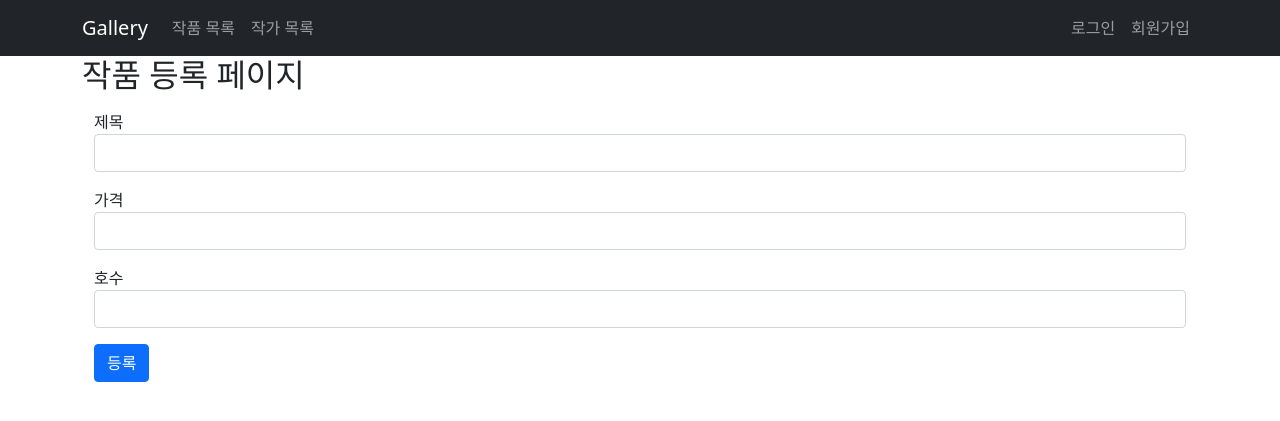
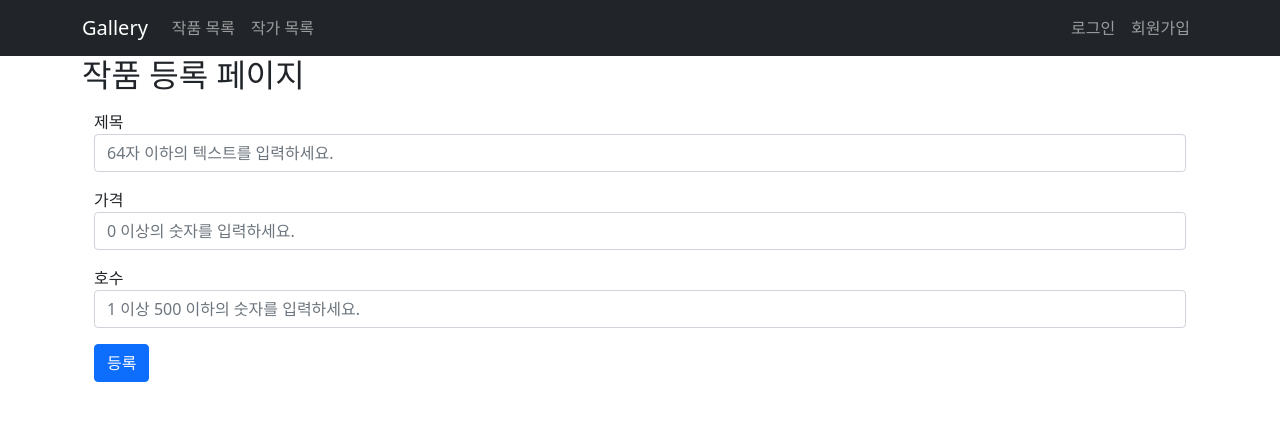
Before and after one commit to jjiisub/Django-gallary, a Django app: template gallery/templates/gallery/artwork_create.html in a window 1280 px wide. Shown: the top 421 px of the page. Run offline with Django 4.2, Linux system fonts and the light colour scheme; the template is opened without the code that fills it: values that come from a table or form of the project are taken from there, others are empty.

Commit message:
design: placeholder 추가

```diff
--- a/gallery/templates/gallery/artwork_create.html
+++ b/gallery/templates/gallery/artwork_create.html
@@ -10,17 +10,17 @@
         <div class="mb-3">
             <label for="title">제목</label>
             <input type="text" class="form-control" name="title", id='title'
-                value="{{ form.title.value|default_if_none:'' }}">
+                value="{{ form.title.value|default_if_none:'' }}" placeholder="64자 이하의 텍스트를 입력하세요.">
         </div>
         <div class="mb-3">
             <label for="price">가격</label>
             <input type="text" class="form-control" name="price", id='price'
-                value="{{ form.price.value|default_if_none:'' }}">
+                value="{{ form.price.value|default_if_none:'' }}" placeholder="0 이상의 숫자를 입력하세요.">
         </div>
         <div class="mb-3">
             <label for="size">호수</label>
             <input type="text" class="form-control" name="size" id="size"
-                value="{{ form.size.value|default_if_none:'' }}">
+                value="{{ form.size.value|default_if_none:'' }}" placeholder="1 이상 500 이하의 숫자를 입력하세요.">
         </div>
 
         <button type="submit" class="btn btn-primary">등록</button>
--- a/gallery/templates/gallery/exhibition_create.html
+++ b/gallery/templates/gallery/exhibition_create.html
@@ -10,17 +10,17 @@
         <div class="mb-3">
             <label for="title">제목</label>
             <input type="text" class="form-control" name="title", id='title'
-                value="{{ form.title.value|default_if_none:'' }}">
+                value="{{ form.title.value|default_if_none:'' }}" placeholder="64자 이하의 텍스트를 입력하세요.">
         </div>
         <div class="mb-3">
             <label for="start_date">시작일</label>
             <input type="text" class="form-control" name="start_date", id='start_date'
-                value="{{ form.start_date.value|default_if_none:'' }}">
+                value="{{ form.start_date.value|default_if_none:'' }}" placeholder="YYYY-MM-DD">
         </div>
         <div class="mb-3">
             <label for="end_date">종료일</label>
             <input type="text" class="form-control" name="end_date" id="end_date"
-                value="{{ form.end_date.value|default_if_none:'' }}">
+                value="{{ form.end_date.value|default_if_none:'' }}" placeholder="YYYY-MM-DD">
         </div>
         {% comment %} <p>{{form.artworks}}</p> {% endcomment %}
         <div class="mb-3">
```
